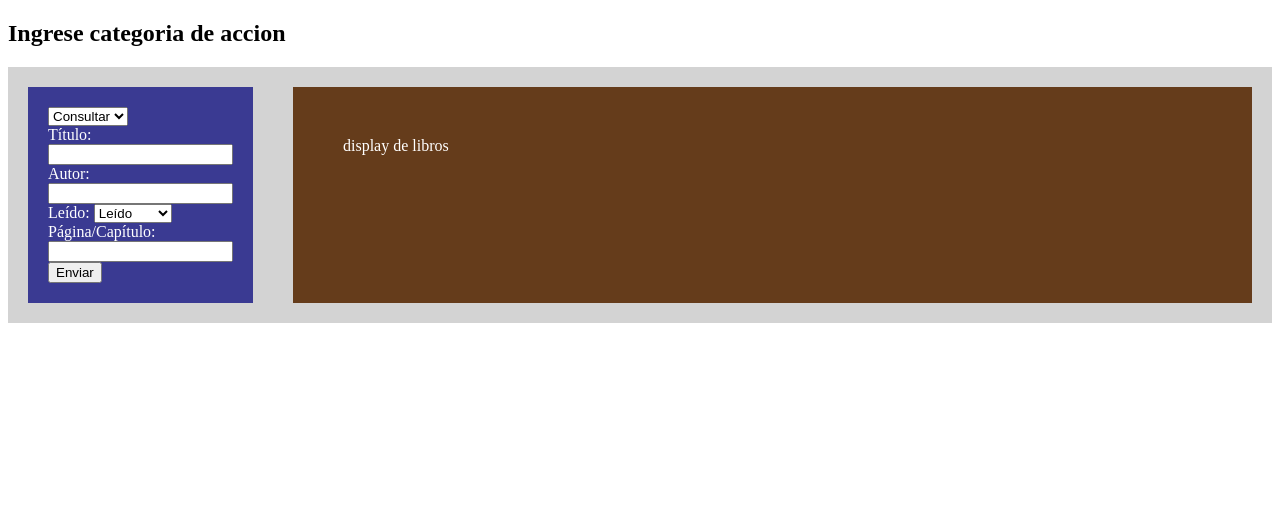
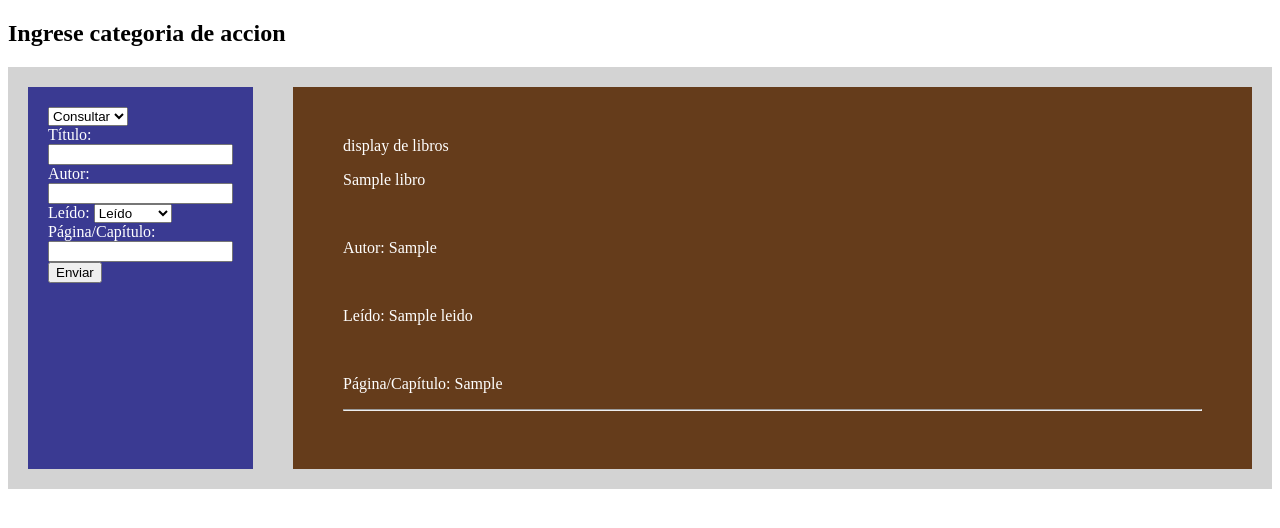
Before and after one commit to matiespinel/Te_Lei, a Flask app: template templates/index.html in a window 1280 px wide. Shown: the top 528 px of the page. Run offline with Flask 3, Linux system fonts and the light colour scheme; the template is opened without the code that fills it: most values are stand-ins (such as "Sample title", 1, 10 or a date in 2020).

Commit message:
mirar mejoras

```diff
--- a/app.py
+++ b/app.py
@@ -5,56 +5,59 @@ from flask import render_template
 app = Flask(__name__)
 @app.route("/")
 def index():
-    aux= []
+    libros_lista = []
     for x in libors.find():
         x.pop("_id")
-        aux.append(x)
-    return jsonify(aux)
-@app.route("/agregar", methods=["POST"])
-def agregar():
-    data = request.get_json()
-    nuevo_libro = libro(data['titulo'], data['autor_fuente'], data['leido'], data['pagina_capitulo'])
+        libros_lista.append(x)
+    return render_template("index.html", libros=libros_lista)
+def agregar(titulo, autor, leido, pagina):
+    nuevo_libro = libro(titulo, autor, leido, pagina)
     if (nuevo_libro.save()):
         return jsonify({"message": "Libro agregado exitosamente."}), 201
     else:
         return jsonify({"message": "Error al agregar el libro."}), 400
 
-@app.route("/buscar_y_actualizar", methods=["PUT"])
-def buscar_y_actualizar():
-    data = request.get_json()
-    libro_encontrado = libro.find_by_title(data['titulo'])
+
+def buscar_y_actualizar(titulo, leido, pagina):
+    libro_encontrado = libro.find_by_title(titulo)
     #check casos borde
-    if (data.get("pagina_capitulo") is None) and data["leido"] == "a medias":
+    if (pagina is None) and leido == "a medias":
         return jsonify({"message": "Error: La página o capítulo no puede ser nulo para un libro en estado 'a medias'."}), 400
     else:
 
         if libro_encontrado:
-            libors.update_one({'titulo': data['titulo']}, {'$set': {'pagina_capitulo': data['pagina_capitulo'], 'leido': data['leido']}})
+            libors.update_one({'titulo': titulo}, {'$set': {'pagina_capitulo': pagina, 'leido': leido}})
             return jsonify({"message": "Libro actualizado exitosamente."}), 200
         else:
             return jsonify({"message": "Libro no encontrado."}), 404
+
 
 @app.route("/accion", methods=["POST"])
 def accion(): #en base a lo que llegue del html, se puede realizar una acción específica con el libro encontrado, como marcarlo como leído, actualizar su estado, etc.
     #primero me fije que accione me llego del html, y luego realizo la acción correspondiente con el libro encontrado
     #ya sea  Consultar, Modificar o Agregar
-    data = request.get_json()
+    accion = request.form.get("accion")
+    titulo = request.form.get("titulo")
+    autor = request.form.get("autor")
+    leido = request.form.get("leido")
+    pagina = request.form.get("pagina")
     #verificamos accion:
-    accion = data.get("accion")
     if accion not in ["consultar", "modificar", "agregar"]:
         return jsonify({"message": "Acción no válida."}), 400
     if accion == "agregar":
-        agregar()
+        agregar(titulo, autor, leido, pagina)
     elif accion == "consultar":
-        #buscar_y_actualizar()
-        pass
+        libro_encontrado = libro.find_by_title(titulo)
+        if libro_encontrado:
+            libro_encontrado.pop("_id")
+            return jsonify(libro_encontrado), 200
+        else:
+            return jsonify({"message": "Libro no encontrado."}), 404
     elif accion == "modificar":
-        buscar_y_actualizar()
-    return jsonify({"message": f"Acción '{accion}' realizada exitosamente."}),
+        buscar_y_actualizar(titulo, leido, pagina)
+    return jsonify({"message": f"Acción '{accion}' realizada exitosamente."}), 200
 
-@app.route("/")
-def index():
-    return render_template("index.html")
+
 
 if __name__ == "__main__":
     app.run(debug=True)
--- a/templates/index.html
+++ b/templates/index.html
@@ -57,7 +57,20 @@
         <input type="submit" value="Enviar">
 
     </form></div>
-    <div class="display"> display de libros</div>
+    <div class="display"> display de libros
+
+      {% for libro in libros %}
+        <p>{{ libro.titulo }}</p>
+        <br>
+        <p>Autor: {{ libro.autor_fuente }}</p>
+        <br>
+        <p>Leído: {{ libro.leido }}</p>
+        <br>
+        <p>Página/Capítulo: {{ libro.pagina_capitulo }}</p>
+          <hr>
+      {% endfor %}
+
+    </div>
 </div>
 </body>
 </html>
```
Also changed, not shown: base.py (+4 -3 lines).
